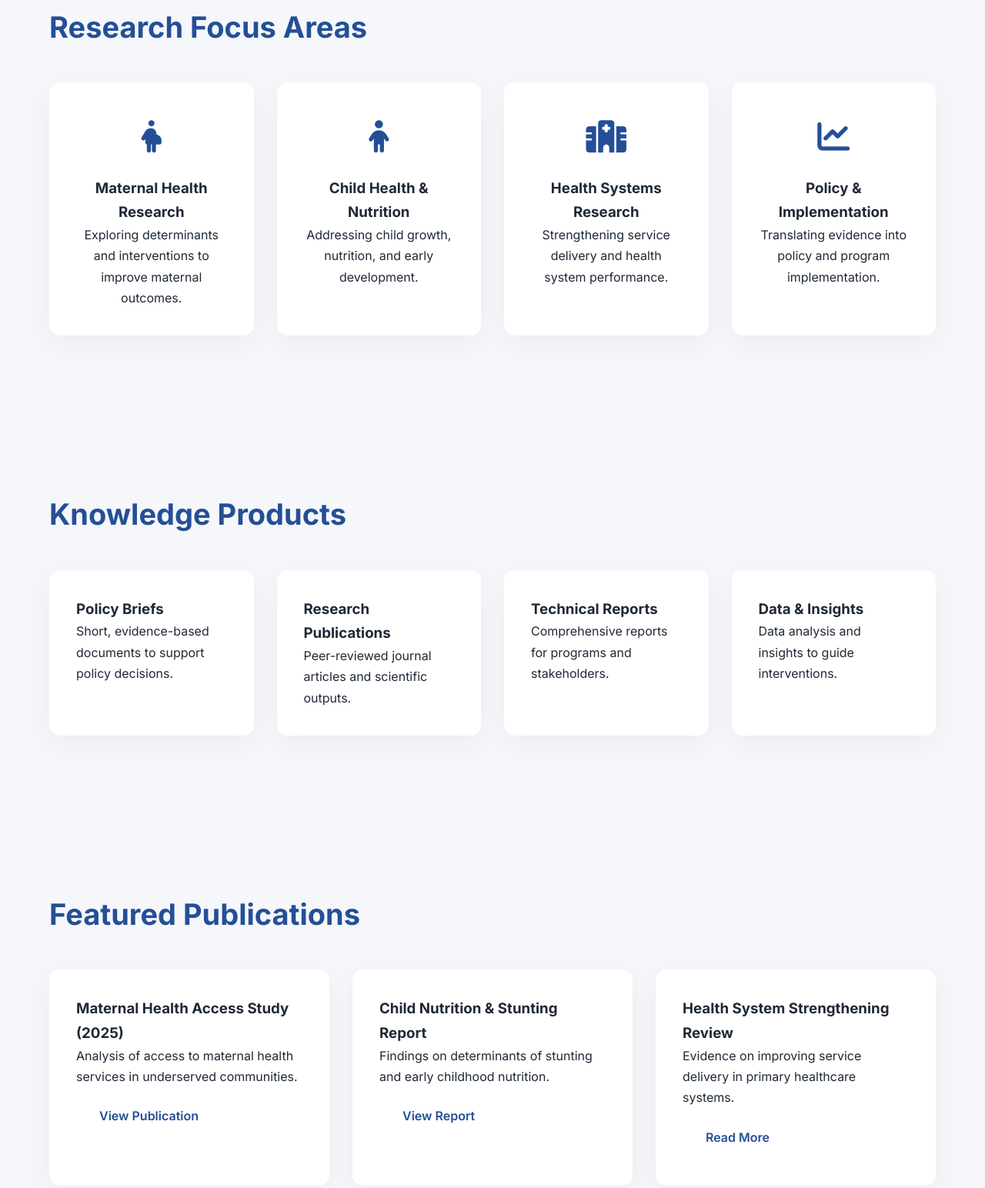
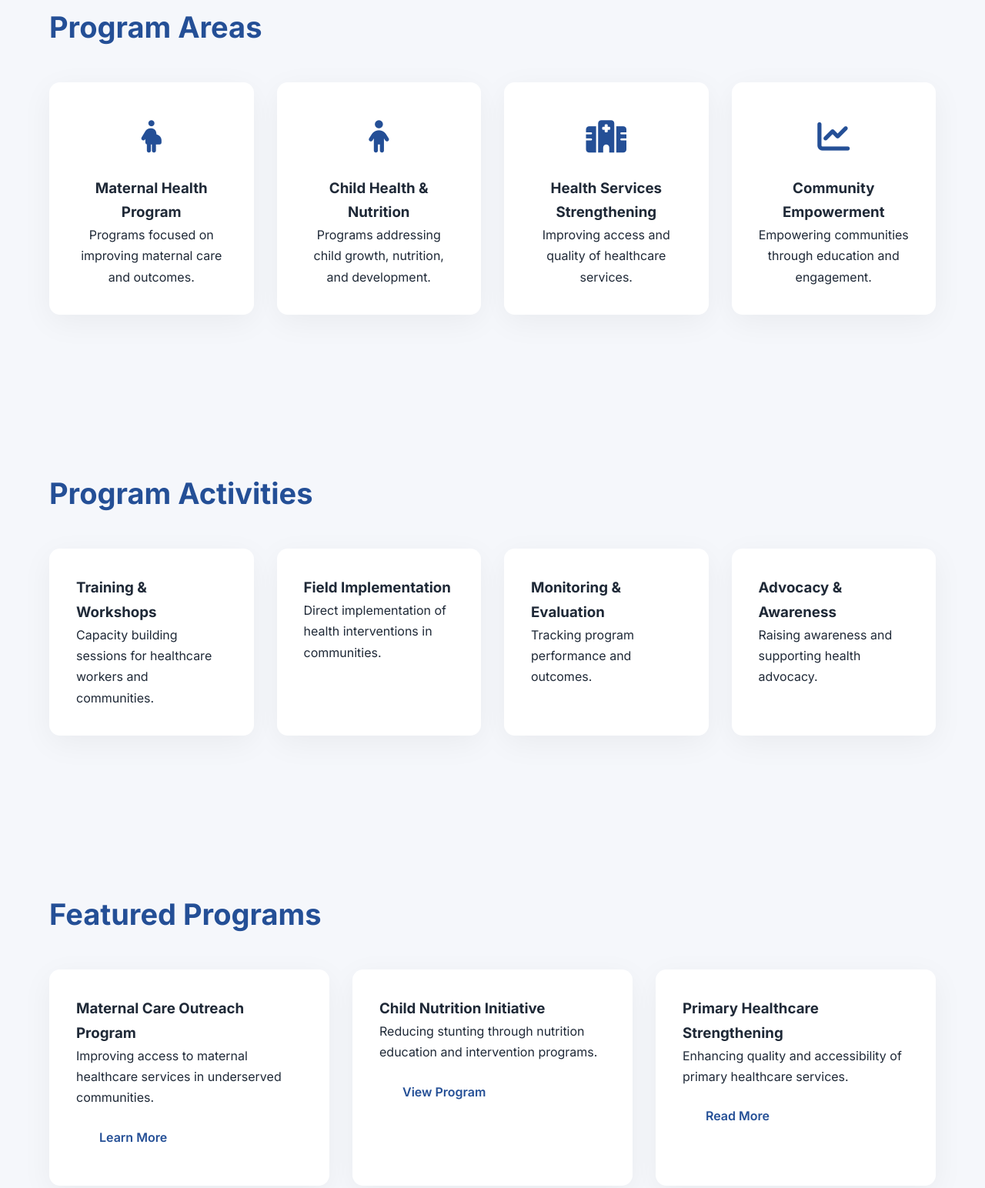
Before and after one commit to pinarfoundation/website, a plain HTML site: page programs.html in a window 1280 px wide. Shown: the part 931-2475 px from the top of the page at 77% size. Drawn offline with Linux system fonts and the light colour scheme.

Commit message:
Update programs.html

```diff
--- a/programs.html
+++ b/programs.html
@@ -176,18 +176,18 @@ margin-bottom:10px;
 </div>
 </nav>
 
-<!-- HERO RESEARCH -->
+<!-- HERO PROGRAM -->
 <section class="hero">
 <div class="container hero-grid">
 
 <div>
-<h1 data-en="Research & Knowledge" data-id="Riset & Pengetahuan">
-Research & Knowledge
+<h1 data-en="Programs & Impact" data-id="Program & Dampak">
+Programs & Impact
 </h1>
 
-<p data-en="We generate evidence to strengthen maternal and child health programs, inform policies, and support decision-making."
-data-id="Kami menghasilkan bukti ilmiah untuk memperkuat program kesehatan ibu dan anak, mendukung kebijakan, dan pengambilan keputusan.">
-We generate evidence to strengthen maternal and child health programs.
+<p data-en="We design and implement impactful programs to improve maternal and child health outcomes."
+data-id="Kami merancang dan melaksanakan program berdampak untuk meningkatkan kesehatan ibu dan anak.">
+We deliver impactful programs.
 </p>
 </div>
 
@@ -199,49 +199,49 @@ We generate evidence to strengthen maternal and child health programs.
 </section>
 
 
-<!-- RESEARCH AREAS -->
+<!-- PROGRAM AREAS -->
 <section class="section reveal">
 <div class="container">
 
-<h2 data-en="Research Focus Areas" data-id="Fokus Riset">
-Research Focus Areas
+<h2 data-en="Program Areas" data-id="Fokus Program">
+Program Areas
 </h2>
 
 <div class="grid">
 
 <div class="card">
 <div class="icon"><i class="fa-solid fa-person-pregnant"></i></div>
-<h3 data-en="Maternal Health Research" data-id="Riset Kesehatan Ibu">Maternal Health</h3>
-<p data-en="Exploring determinants and interventions to improve maternal outcomes."
-data-id="Mengkaji faktor dan intervensi untuk meningkatkan kesehatan ibu.">
-Maternal research.
+<h3 data-en="Maternal Health Program" data-id="Program Kesehatan Ibu">Maternal Health</h3>
+<p data-en="Programs focused on improving maternal care and outcomes."
+data-id="Program untuk meningkatkan layanan dan kesehatan ibu.">
+Maternal program.
 </p>
 </div>
 
 <div class="card">
 <div class="icon"><i class="fa-solid fa-child"></i></div>
 <h3 data-en="Child Health & Nutrition" data-id="Kesehatan & Nutrisi Anak">Child Health</h3>
-<p data-en="Addressing child growth, nutrition, and early development."
-data-id="Fokus pada pertumbuhan, nutrisi, dan perkembangan anak.">
-Child health research.
+<p data-en="Programs addressing child growth, nutrition, and development."
+data-id="Program untuk pertumbuhan, nutrisi, dan perkembangan anak.">
+Child program.
 </p>
 </div>
 
 <div class="card">
 <div class="icon"><i class="fa-solid fa-hospital"></i></div>
-<h3 data-en="Health Systems Research" data-id="Sistem Kesehatan">Health Systems</h3>
-<p data-en="Strengthening service delivery and health system performance."
-data-id="Meningkatkan sistem layanan kesehatan dan performanya.">
-Systems research.
+<h3 data-en="Health Services Strengthening" data-id="Penguatan Layanan Kesehatan">Health Services</h3>
+<p data-en="Improving access and quality of healthcare services."
+data-id="Meningkatkan akses dan kualitas layanan kesehatan.">
+Health services.
 </p>
 </div>
 
 <div class="card">
 <div class="icon"><i class="fa-solid fa-chart-line"></i></div>
-<h3 data-en="Policy & Implementation" data-id="Kebijakan & Implementasi">Policy</h3>
-<p data-en="Translating evidence into policy and program implementation."
-data-id="Menerjemahkan riset menjadi kebijakan dan implementasi program.">
-Policy research.
+<h3 data-en="Community Empowerment" data-id="Pemberdayaan Masyarakat">Community</h3>
+<p data-en="Empowering communities through education and engagement."
+data-id="Pemberdayaan masyarakat melalui edukasi dan keterlibatan.">
+Community program.
 </p>
 </div>
 
@@ -251,45 +251,45 @@ Policy research.
 </section>
 
 
-<!-- KNOWLEDGE PRODUCTS -->
+<!-- PROGRAM ACTIVITIES -->
 <section class="section reveal">
 <div class="container">
 
-<h2 data-en="Knowledge Products" data-id="Produk Pengetahuan">
-Knowledge Products
+<h2 data-en="Program Activities" data-id="Kegiatan Program">
+Program Activities
 </h2>
 
 <div class="grid">
 
 <div class="card" style="text-align:left">
-<h3 data-en="Policy Briefs" data-id="Policy Brief">Policy Briefs</h3>
-<p data-en="Short, evidence-based documents to support policy decisions."
-data-id="Dokumen singkat berbasis bukti untuk mendukung kebijakan.">
-Policy briefs.
+<h3 data-en="Training & Workshops" data-id="Pelatihan & Workshop">Training</h3>
+<p data-en="Capacity building sessions for healthcare workers and communities."
+data-id="Pelatihan untuk tenaga kesehatan dan masyarakat.">
+Training programs.
 </p>
 </div>
 
 <div class="card" style="text-align:left">
-<h3 data-en="Research Publications" data-id="Publikasi Ilmiah">Publications</h3>
-<p data-en="Peer-reviewed journal articles and scientific outputs."
-data-id="Artikel ilmiah dan publikasi berbasis riset.">
-Publications.
+<h3 data-en="Field Implementation" data-id="Implementasi Lapangan">Implementation</h3>
+<p data-en="Direct implementation of health interventions in communities."
+data-id="Pelaksanaan langsung program di lapangan.">
+Field programs.
 </p>
 </div>
 
 <div class="card" style="text-align:left">
-<h3 data-en="Technical Reports" data-id="Laporan Teknis">Reports</h3>
-<p data-en="Comprehensive reports for programs and stakeholders."
-data-id="Laporan teknis untuk program dan stakeholder.">
-Reports.
+<h3 data-en="Monitoring & Evaluation" data-id="Monitoring & Evaluasi">Monitoring</h3>
+<p data-en="Tracking program performance and outcomes."
+data-id="Pemantauan dan evaluasi program.">
+Monitoring programs.
 </p>
 </div>
 
 <div class="card" style="text-align:left">
-<h3 data-en="Data & Insights" data-id="Data & Insight">Data & Insights</h3>
-<p data-en="Data analysis and insights to guide interventions."
-data-id="Analisis data untuk mendukung intervensi kesehatan.">
-Data insights.
+<h3 data-en="Advocacy & Awareness" data-id="Advokasi & Edukasi">Advocacy</h3>
+<p data-en="Raising awareness and supporting health advocacy."
+data-id="Edukasi dan advokasi kesehatan masyarakat.">
+Advocacy programs.
 </p>
 </div>
 
@@ -299,31 +299,31 @@ Data insights.
 </section>
 
 
-<!-- FEATURED PUBLICATIONS -->
+<!-- FEATURED PROGRAMS -->
 <section class="section reveal">
 <div class="container">
 
-<h2 data-en="Featured Publications" data-id="Publikasi Unggulan">
-Featured Publications
+<h2 data-en="Featured Programs" data-id="Program Unggulan">
+Featured Programs
 </h2>
 
 <div class="grid">
 
 <div class="card" style="text-align:left">
-<h3>Maternal Health Access Study (2025)</h3>
-<p>Analysis of access to maternal health services in underserved communities.</p>
-<a href="#" class="btn" style="margin-top:10px">View Publication</a>
+<h3>Maternal Care Outreach Program</h3>
+<p>Improving access to maternal healthcare services in underserved communities.</p>
+<a href="#" class="btn" style="margin-top:10px">Learn More</a>
 </div>
 
 <div class="card" style="text-align:left">
-<h3>Child Nutrition & Stunting Report</h3>
-<p>Findings on determinants of stunting and early childhood nutrition.</p>
-<a href="#" class="btn" style="margin-top:10px">View Report</a>
+<h3>Child Nutrition Initiative</h3>
+<p>Reducing stunting through nutrition education and intervention programs.</p>
+<a href="#" class="btn" style="margin-top:10px">View Program</a>
 </div>
 
 <div class="card" style="text-align:left">
-<h3>Health System Strengthening Review</h3>
-<p>Evidence on improving service delivery in primary healthcare systems.</p>
+<h3>Primary Healthcare Strengthening</h3>
+<p>Enhancing quality and accessibility of primary healthcare services.</p>
 <a href="#" class="btn" style="margin-top:10px">Read More</a>
 </div>
 
@@ -337,12 +337,12 @@ Featured Publications
 <section class="cta">
 <div class="container">
 
-<h2 data-en="Collaborate on Research" data-id="Kolaborasi Riset">
-Collaborate on Research
+<h2 data-en="Collaborate on Programs" data-id="Kolaborasi Program">
+Collaborate on Programs
 </h2>
 
-<p data-en="We collaborate with researchers, institutions, and partners to generate impactful evidence."
-data-id="Kami membuka kolaborasi riset dengan peneliti, institusi, dan mitra.">
+<p data-en="We collaborate with partners to deliver impactful health programs."
+data-id="Kami membuka kolaborasi untuk menjalankan program kesehatan berdampak.">
 We welcome collaboration.
 </p>
 
```
